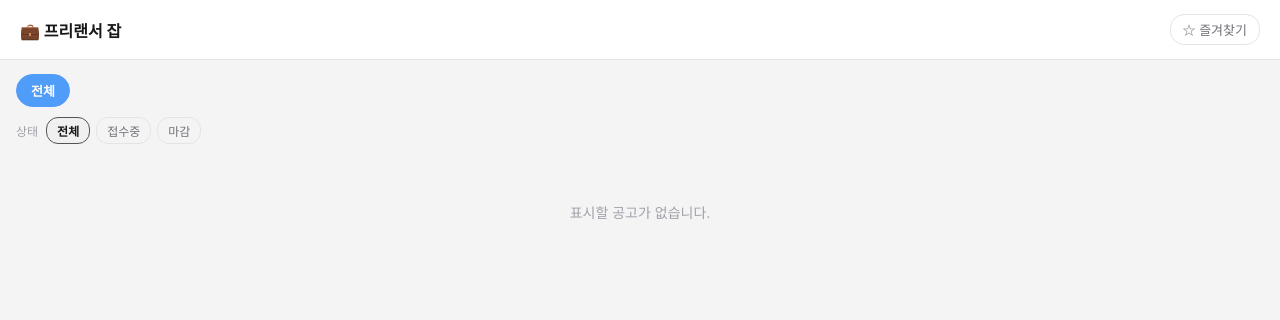
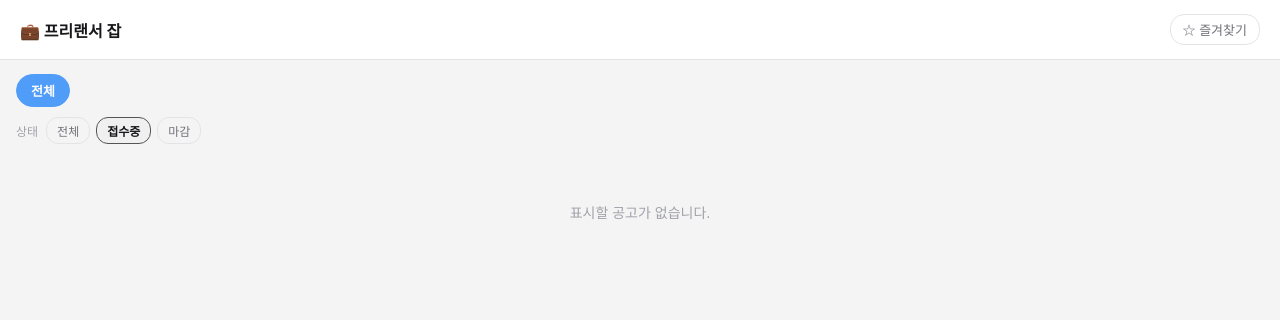
Before and after one commit to buffy7000/hotlink, a PHP site: page /job/index.php in a window 1280 px wide. Shown: the top 320 px of the page. Run offline with PHP 8.4, Linux system fonts and the light colour scheme; data that the repository does not hold is empty.

Commit message:
feat: 상태 필터 기본값 '접수중'으로 변경
Co-Authored-By: Claude Sonnet 4.6 <noreply@anthropic.com>

```diff
--- a/job/index.php
+++ b/job/index.php
@@ -98,8 +98,8 @@
 
 <div class="filters">
   <span class="filter-label">상태</span>
-  <button class="filter-btn active" data-status="all">전체</button>
-  <button class="filter-btn" data-status="접수중">접수중</button>
+  <button class="filter-btn" data-status="all">전체</button>
+  <button class="filter-btn active" data-status="접수중">접수중</button>
   <button class="filter-btn" data-status="마감">마감</button>
 </div>
 
@@ -112,7 +112,7 @@
   var allData = {};
   var allSites = [];
   var currentSite = 'all';
-  var currentStatus = 'all';
+  var currentStatus = '접수중';
   var favOnly = false;
   var favorites = JSON.parse(localStorage.getItem('jobFavorites') || '[]');
 
```
